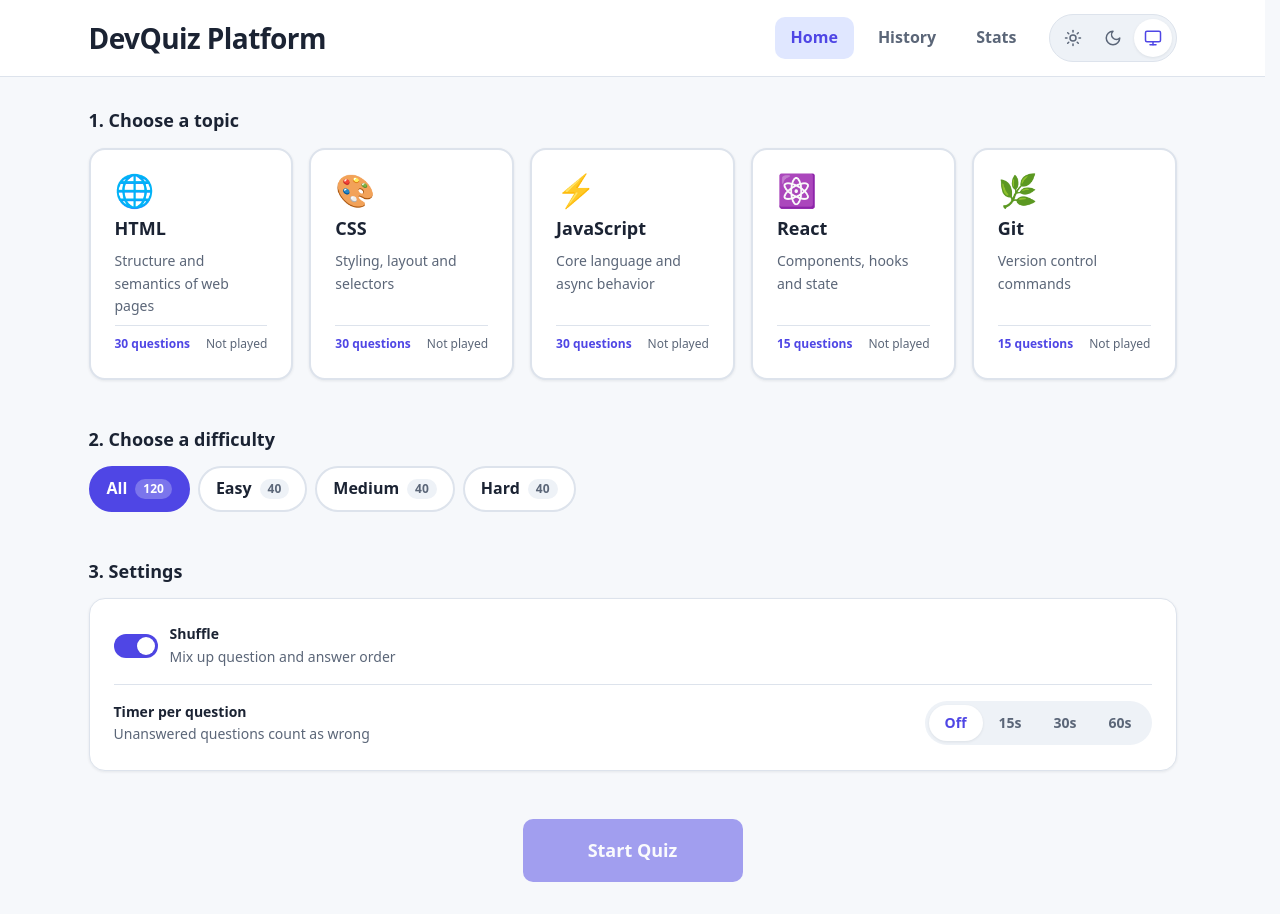
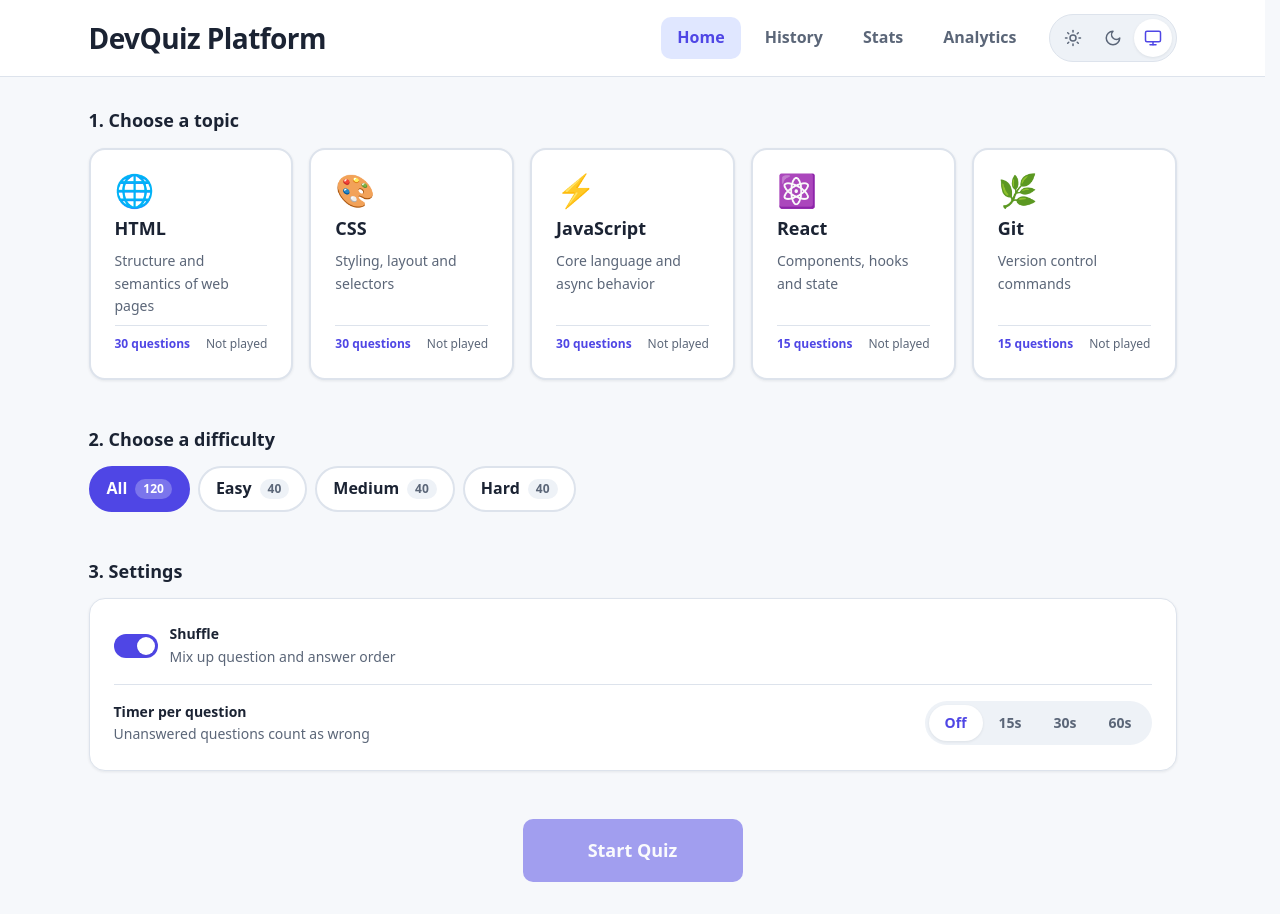
Before and after one commit to sieve-dev-sudo/dev-quiz-platform, a React (Vite) app: page / in a window 1280 px wide. Built offline with nearby package versions, Linux system fonts and the light colour scheme.

Commit message:
feat: add Analytics link to navbar

```diff
--- a/src/components/Header.jsx
+++ b/src/components/Header.jsx
@@ -6,6 +6,7 @@ const navLinks = [
   { to: '/', label: 'Home' },
   { to: '/history', label: 'History' },
   { to: '/stats', label: 'Stats' },
+  { to: '/analytics', label: 'Analytics' },
 ]
 
 function Header() {
```
